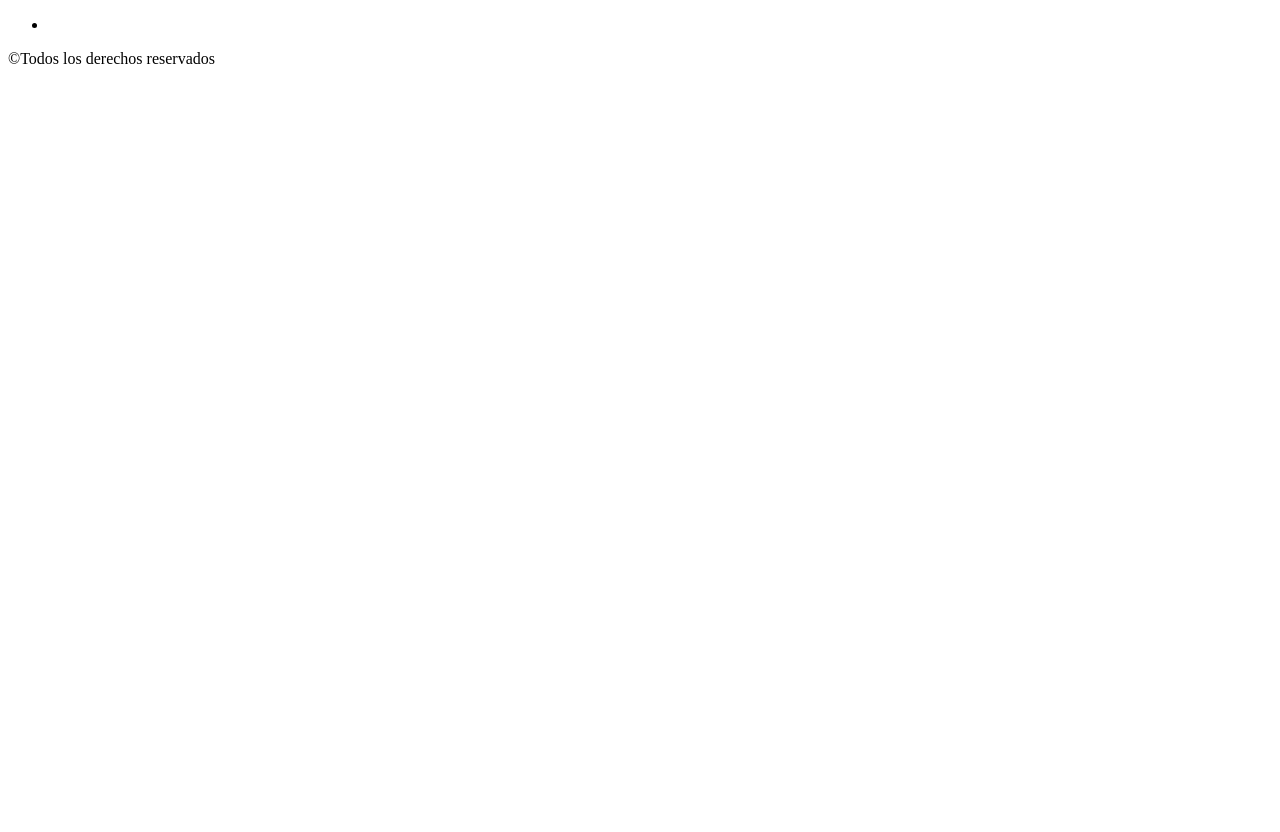
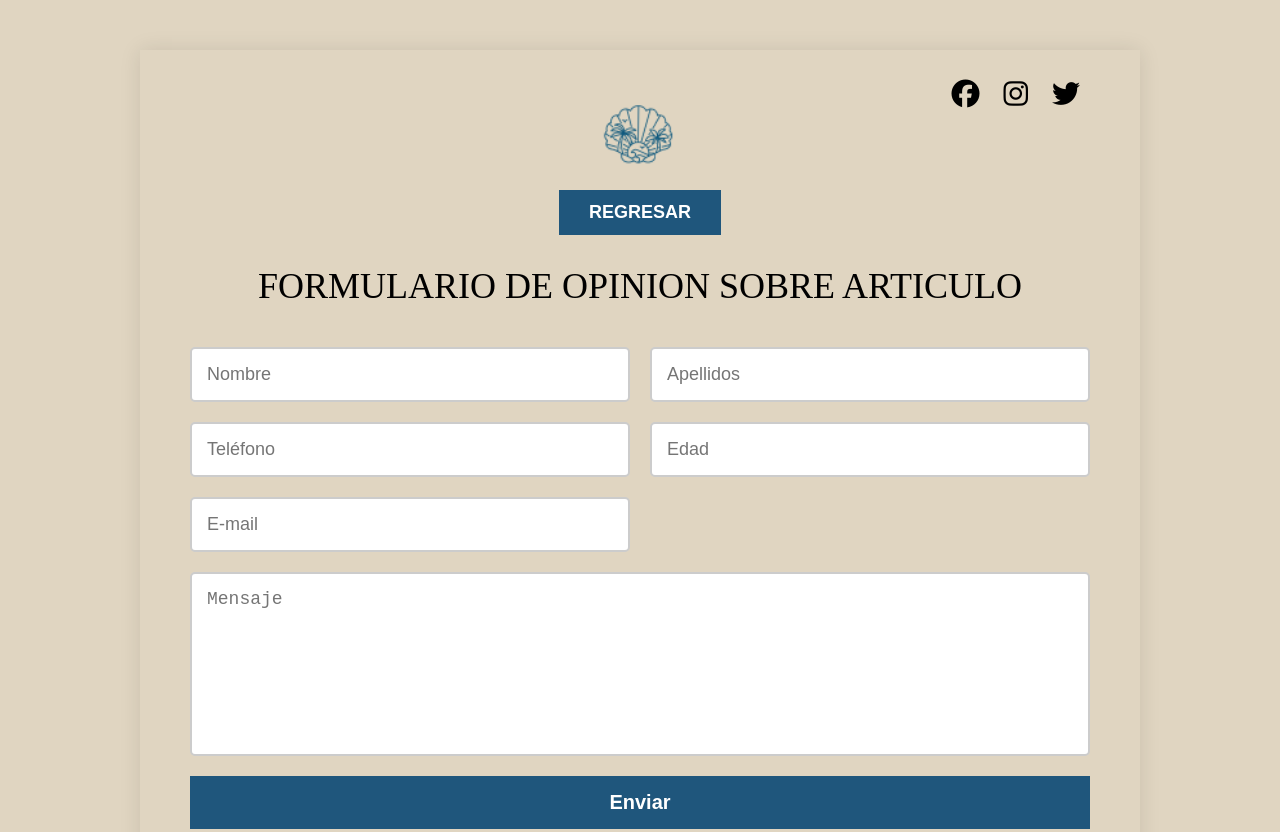
Before and after one commit to fabihenriquez/modulodeproyectofigma, a plain HTML site: page paginas/opinaqui.html in a window 1280 px wide. Shown: the top 832 px of the page. Before the commit the page ends 800 px from the top, so only its background shows below. Drawn offline with Linux system fonts and the light colour scheme; a web font is replaced by a local one.

Commit message:
archivos final

```diff
--- a/css/contactos.css
+++ b/css/contactos.css
@@ -1,6 +1,9 @@
 @import url('https://fonts.googleapis.com/css2?family=Italiana&family=Poppins:wght@100;200;300;400;500;600;700;800;900&display=swap');
 
 body {
+    background-image: url('../imagenes/fondo\ ballenas.jpeg');
+    background-size: auto;
+    background-position: center;
     margin: 0;
     padding: 0;
     font-family: "Italiana", sans-serif;
@@ -44,42 +47,54 @@ nav ul li a:hover {
     color: #2B6985;
 }
 
-
-  .hero {
-    background-image: url(blob:https://web.whatsapp.com/5d68d16e-644c-4a31-b4e4-8b1d9e3addc1);
-    background-size: cover;
-    background-position: center;
-    height: 100vh;
-    position: relative;
-    color: white;
-    display: flex;
-    align-items: center;
-    padding-left: 60px;
+.haztuaporte {
+    background-color: #C4E2F2;
+    padding: 8px 15px;
+    border-radius: 3px;
+    font-weight: bold;
 }
 
-  .info {
-    background-color: rgba(0, 0, 0, 0.4);
+main {
+    color: white;
+    font-family: "Italiana", sans-serif;
+    font-weight: 400;
+    transition: 0.3s;
     padding: 20px;
+}
+
+section {
+    background-color: rgba(0, 0, 0, 0.5);
+    padding: 120px;
     border-radius: 10px;
 }
 
-  .redes a {
-    font-size: 2em;
-    margin-right: 15px;
-    color: white;
-    text-decoration: none;
+h3 {
+    margin-top: 0;
 }
 
-  .info h3 {
-    margin-top: 20px;
+img {
+    width: 40px;
+    height: 40px;
+    margin-right: 10px;
+    vertical-align: middle;
 }
 
-  .info p {
-    font-size: 1.2em;
+p {
     display: flex;
     align-items: center;
 }
 
-  .info i {
+p img {
+    width: 25px;
+    height: 25px;
     margin-right: 10px;
 }
+footer {
+    font-family: "Italiana", sans-serif;
+    font-weight: 400;
+    transition: 0.3s;
+    text-align: center;
+    background: #E0D5C1;
+    color: #2B6985;
+    padding: 20px;
+}
--- a/css/formulario.css
+++ b/css/formulario.css
@@ -0,0 +1,159 @@
+@import url('https://fonts.googleapis.com/css2?family=Italiana&display=swap');
+body {
+background-color: #E0D5C1;
+
+  }
+
+  .form-container {
+
+    width: 80%;
+
+    max-width: 900px;
+
+    margin: 50px auto;
+
+    background-color: #E0D5C1;
+
+    padding: 50px;
+
+    box-shadow: 0 0 20px rgba(0,0,0,0.1);
+
+    position: relative;
+
+  }
+
+  .logo {
+
+    text-align: center;
+
+    margin-bottom: 20px;
+
+  }
+
+  .logo img {
+
+    width: 80px;
+
+  }
+
+  .volver-btn {
+
+    text-align: center;
+
+    margin: 15px 0;
+
+  }
+
+  .volver-btn button {
+
+    background-color: #1f567c;
+
+    color: white;
+
+    border: none;
+
+    padding: 12px 30px;
+
+    font-weight: bold;
+
+    font-size: 18px;
+
+    cursor: pointer;
+
+
+  }
+
+  h2 {
+
+    text-align: center;
+
+    font-weight: normal;
+
+    font-size: 36px;
+
+    margin-bottom: 40px;
+
+  }
+
+  .social-icons {
+
+    position: absolute;
+
+    top: 30px;
+
+    right: 50px;
+
+  }
+
+  .social-icons i {
+
+    margin: 0 10px;
+
+    font-size: 28px;
+
+    color: black;
+
+  }
+
+  .campos {
+
+    display: grid;
+
+    grid-template-columns: 1fr 1fr;
+
+    gap: 20px;
+
+  }
+
+  input, textarea {
+
+    padding: 15px;
+
+    font-size: 18px;
+
+    border: 2px solid #ccc;
+
+    border-radius: 5px;
+
+  }
+
+  textarea {
+
+    grid-column: span 2;
+
+    resize: none;
+
+    height: 150px;
+
+  }
+
+  .enviar-btn {
+
+    grid-column: span 2;
+
+    background-color: #1f567c;
+
+    color: white;
+
+    border: none;
+
+    cursor: pointer;
+
+    padding: 15px;
+
+    font-size: 20px;
+
+    font-weight: bold;
+
+
+  }
+
+footer {
+    font-family: "Italiana", sans-serif;
+    font-weight: 400;
+    transition: 0.3s;
+    background: #1f567c;
+    color: #E0D5C1;
+text-align: center;
+    padding: 20px;
+}
--- /dev/null
+++ b/css/informate.css
@@ -0,0 +1,109 @@
+@import url('https://fonts.googleapis.com/css2?family=Italiana&family=Poppins:wght@100;200;300;400;500;600;700;800;900&display=swap');
+
+body {
+  margin: 0;
+  padding: 0;
+  font-family: "Italiana", sans-serif;
+  background-color: #2e6b89;
+  color: #fff;
+}
+
+header {
+  background: #E0D5C1;
+  padding: 10px 40px;
+}
+
+nav {
+  display: flex;
+  align-items: center;
+  justify-content: space-between;
+}
+
+nav img {
+  width: 70px;
+}
+
+nav ul {
+  list-style: none;
+  display: flex;
+  gap: 50px;
+  margin: 0;
+  padding: 0;
+  align-items: center;
+}
+
+nav ul li a {
+  text-decoration: none;
+  color: black;
+  font-family: "Italiana", serif;
+  font-size: 16px;
+  transition: color 0.3s ease;
+}
+
+nav ul li a:hover {
+  color: #2B6985;
+}
+
+.haztuaporte {
+    background-color: #C4E2F2;
+    padding: 8px 15px;
+    border-radius: 3px;
+    font-weight: bold;
+}
+
+.info-container {
+    display: flex;
+    flex-direction: column;
+    gap: 40px;
+    padding: 40px 20px;
+    max-width: 1200px;
+    margin: auto;
+  }
+
+  .info-card {
+    background-color: #24617b;
+    border-radius: 10px;
+    padding: 20px;
+    box-shadow: 0 4px 15px rgba(0,0,0,0.3);
+    display: flex;
+    flex-direction: row;
+    gap: 30px;
+    align-items: flex-start;
+    flex-wrap: nowrap;
+  }
+
+  .info-card img {
+    width: 40%;
+    max-width: 400px;
+    height: auto;
+    border-radius: 8px;
+    object-fit: contain;
+  }
+
+  .info-card p {
+    flex: 1;
+    line-height: 1.6;
+    font-size: 16px;
+    font-family: 'Poppins', sans-serif;
+    margin: 0;
+  }
+
+  @media (max-width: 768px) {
+    .info-card {
+      flex-direction: column;
+      text-align: justify;
+    }
+
+    .info-card img {
+      width: 100%;
+    }
+  }
+  footer {
+    font-family: "Italiana", sans-serif;
+    font-weight: 400;
+    transition: 0.3s;
+    background: #E0D5C1;
+    color: #24617b;
+text-align: center;
+    padding: 20px;
+}
--- a/css/style.css
+++ b/css/style.css
@@ -4,7 +4,6 @@ body {
     margin: 0;
     padding: 0;
     font-family: "Italiana", sans-serif;
-    background: #2B6985;
 }
 
 header {
@@ -136,6 +135,7 @@ footer {
     font-weight: 400;
     transition: 0.3s;
     background: #E0D5C1;
+    color: #2B6985;
 text-align: center;
     padding: 20px;
 }
--- a/css/styles.css
+++ /dev/null
@@ -1,83 +0,0 @@
-@import url('https://fonts.googleapis.com/css2?family=Italiana&family=Poppins:wght@100;200;300;400;500;600;700;800;900&display=swap');
-
-body {
-    margin: 0;
-    padding: 0;
-    font-family: "Italiana", sans-serif;
-}
-
-header {
-    background: #E0D5C1;
-    padding: 10px 40px;
-}
-
-nav {
-    display: flex;
-    align-items: center;
-    justify-content: space-between;
-
-}
-
-nav img {
-    width: 70px;
-}
-
-nav ul {
-    list-style: none;
-    display: flex;
-    gap: 50px;
-    margin: 0;
-    padding: 0;
-    align-items: center;
-}
-
-nav ul li a {
-    text-decoration: none;
-    color: black;
-    font-family: "Italiana", serif;
-    font-size: 16px;
-    transition: color 0.3s ease;
-
-}
-
-nav ul li a:hover {
-    color: #2B6985;
-}
-
-  .container {
-    display: flex;
-    padding: 40px;
-    gap: 40px;
-    flex-wrap: wrap;
-  }
-
-  .section {
-    background-color: rgba(255, 255, 255, 0.05);
-    padding: 20px;
-    flex: 1 1 500px;
-    min-width: 300px;
-  }
-
-  .section img {
-    max-width: 100%;
-    display: block;
-    margin: 0 auto 20px auto;
-    border: 5px solid white;
-  }
-
-  .section h2 {
-    color: #ffffff;
-    font-size: 1.2em;
-  }
-
-  .section p {
-    line-height: 1.5;
-  }
-
-  ul {
-    padding-left: 20px;
-  }
-
-  ul li, ol li {
-    margin-bottom: 10px;
-  }
--- a/paginas/opinaqui.html
+++ b/paginas/opinaqui.html
@@ -1,29 +1,37 @@
 <!DOCTYPE html>
-<html lang="en">
-<head>
-    <meta charset="UTF-8">
-    <meta name="viewport" content="width=device-width, initial-scale=1.0">
-    <title>Opina Sobre</title>
-    <link rel="stylesheet" href="../css/formulario.css">
+ <html lang="es">
+  <head>
+  <meta charset="UTF-8">
+<title>Formulario de Opinión</title>
+<link rel="stylesheet" href="../css/formulario.css">
+<link rel="stylesheet" href="https://cdnjs.cloudflare.com/ajax/libs/font-awesome/6.5.0/css/all.min.css">
 </head>
 <body>
-    <header>
-        <nav>
-            <ul>
-                <li>
-
-                </li>
-            </ul>
-        </nav>
-    </header>
-    <main>
-        <section>
-
-        </section>
-    </main>
-
-</body>
+<div class="form-container">
+<div class="social-icons">
+<i class="fab fa-facebook"></i>
+<i class="fab fa-instagram"></i>
+<i class="fab fa-twitter"></i>
+</div>
+<div class="logo">
+<img src="../imagenes/logo.png" alt="Logo">
+</div>
+<div class="volver-btn">
+<a href="forhaztuaporte.html"><button onclick="xd">REGRESAR</button></a>
+</div>
+<h2>FORMULARIO DE OPINION SOBRE ARTICULO</h2>
+<div class="campos">
+<input type="text" placeholder="Nombre">
+<input type="text" placeholder="Apellidos">
+<input type="tel" placeholder="Teléfono">
+<input type="number" placeholder="Edad">
+<input type="email" placeholder="E-mail">
+<textarea rows="4" placeholder="Mensaje"></textarea>
+<button class="enviar-btn">Enviar</button>
+</div>
+</div>
 <footer>
     <p>©Todos los derechos reservados</p>
         </footer>
-</html>
+  </body>
+  </html>
```
Also changed, not shown: index.html (added, +36 -0 lines), paginas/contactos.html (+17 -22 lines), paginas/forhaztuaporte.html (+7 -5 lines), paginas/index.html (deleted, +0 -36 lines), paginas/informate.html (+24 -30 lines), imagenes/facebooklogo.webp (added), imagenes/imageninicio.jpeg (deleted), imagenes/logoinstg.webp (added), imagenes/teelefonologo.jpg (added). Lines whose indentation alone changed are shown as unchanged.
